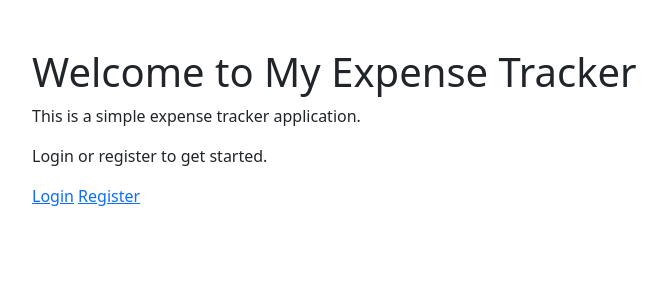
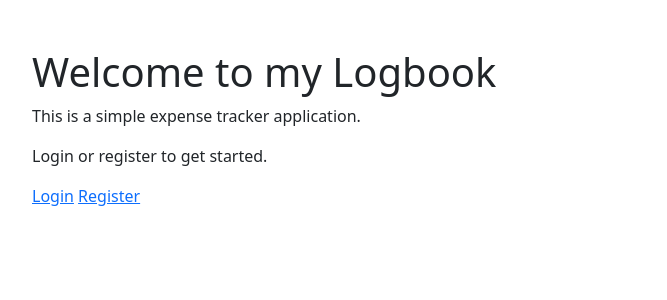
Before and after one commit to GabrielAlexandratos/2025-SE-GA-JungleLogbook, a Flask app: page / in a window 1280 px wide. Shown: the top 300 px of the page, without its empty margins (62-729 px from the left). Run offline with Flask 3, Linux system fonts and the light colour scheme.

Commit message:
Changed website title

```diff
--- a/src/expense_tracker/templates/base.html
+++ b/src/expense_tracker/templates/base.html
@@ -3,7 +3,7 @@
 <head>
     <meta charset="UTF-8">
     <meta name="viewport" content="width=device-width, initial-scale=1.0">
-    <title>My Expense Tracker</title>
+    <title>My Coding Jungle</title>
     <link href="https://cdn.jsdelivr.net/npm/bootstrap@5.2.3/dist/css/bootstrap.min.css" rel="stylesheet" integrity="sha384-rbsA2VBKQhggwzxH7pPCaAqO46MgnOM80zW1RWuH61DGLwZJEdK2Kadq2F9CUG65" crossorigin="anonymous">
 </head>
 <body class="container">
--- a/src/expense_tracker/templates/index.html
+++ b/src/expense_tracker/templates/index.html
@@ -3,7 +3,7 @@
 {% block content %}
 
 <div class="container mt-5">
-    <h1>Welcome to My Expense Tracker</h1>
+    <h1>Welcome to my Logbook</h1>
     <p>This is a simple expense tracker application.</p>
     <p>Login or register to get started.</p>
     <a href="auth/login">Login</a>
```
